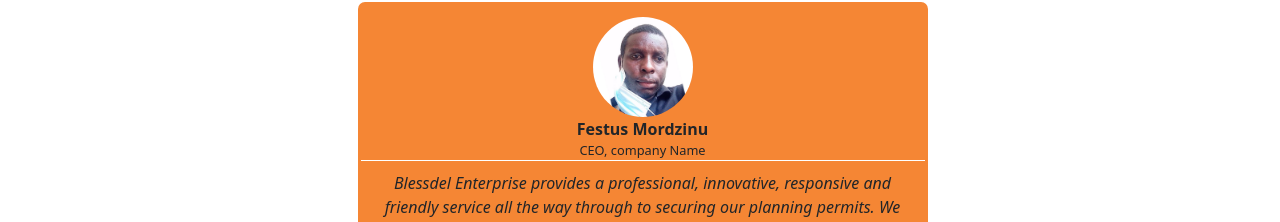
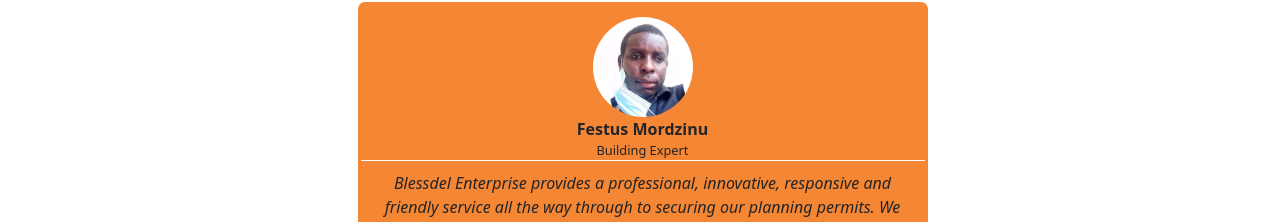
Before and after one commit to flosatechnologies/blessdel, a React (Create React App) app: page /projects in a window 1280 px wide. Shown: the part 4555-4777 px from the top of the page. Built offline with nearby package versions, Linux system fonts and the light colour scheme.

Commit message:
added the analytics code to the website

```diff
--- a/src/index.js
+++ b/src/index.js
@@ -1,14 +1,20 @@
-import React from 'react';
-import ReactDOM from 'react-dom';
-import './index.css';
-import App from './App';
-import reportWebVitals from './reportWebVitals';
+import React from "react";
+import ReactDOM from "react-dom";
+import "./index.css";
+import App from "./App";
+import reportWebVitals from "./reportWebVitals";
+import ReactGA from "react-ga";
+
+// G-3453SF2ML0
+
+ReactGA.initialize("G-3453SF2ML0"); // add your tracking id here.
+ReactGA.pageview(window.location.pathname + window.location.search);
 
 ReactDOM.render(
   <React.StrictMode>
     <App />
   </React.StrictMode>,
-  document.getElementById('root')
+  document.getElementById("root")
 );
 
 // If you want to start measuring performance in your app, pass a function
--- a/src/pages/projects.js
+++ b/src/pages/projects.js
@@ -235,7 +235,7 @@ function Projects() {
                         <Col className="nameTestimony">Festus Mordzinu</Col>
                       </Row>
                       <Row>
-                        <Col className="roleTestimony">CEO, company Name</Col>
+                        <Col className="roleTestimony">Building Expert</Col>
                       </Row>
                     </Col>
                     <Row>
```
